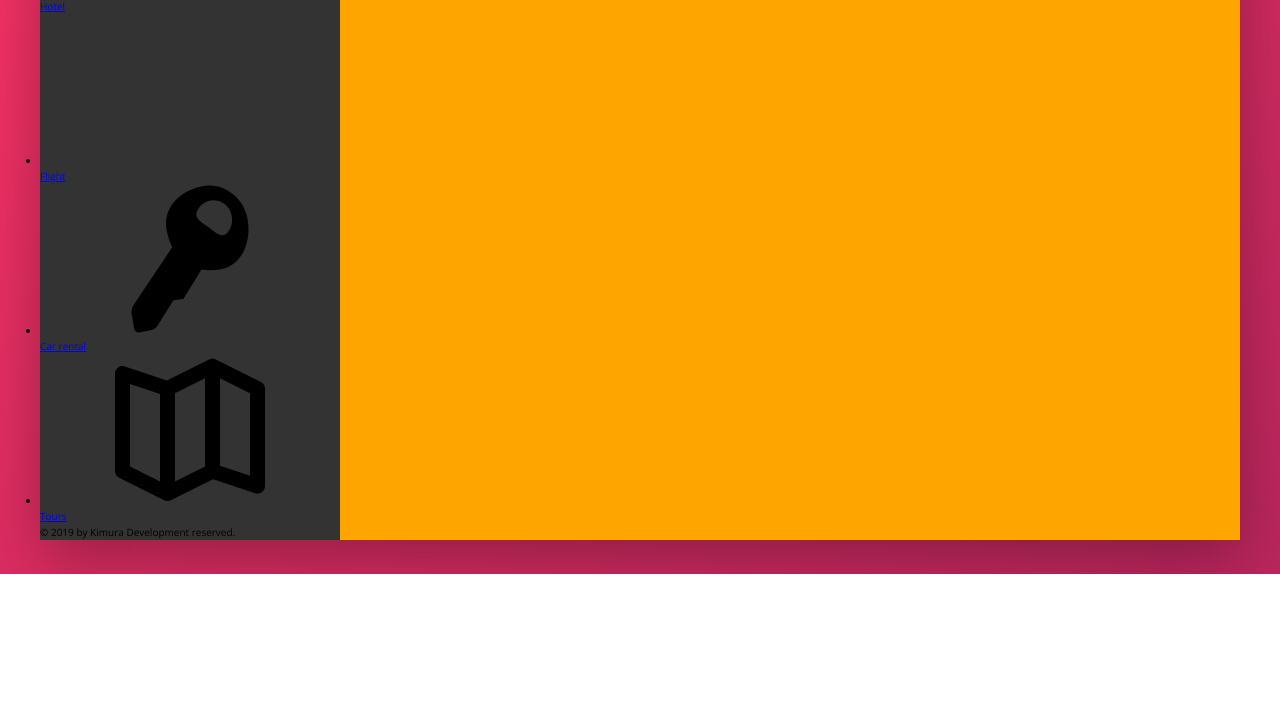
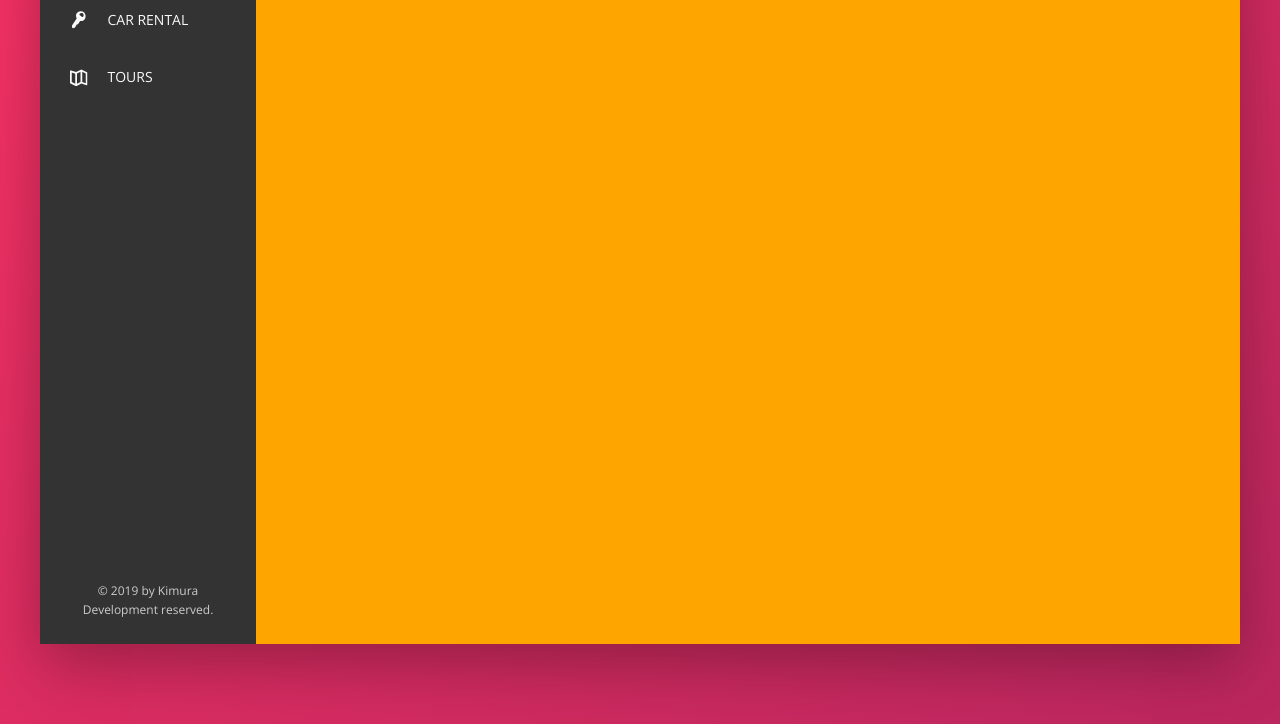
Before and after one commit to kimura-dev/Travel_site, a website: page Travel_Site/index.html in a window 1280 px wide. Shown: the part 306-1030 px from the top of the page. Before the commit the page ends 880 px from the top, so only its background shows below. Drawn offline with nearby package versions, Linux system fonts and the light colour scheme.

Commit message:
finished side nav transitions and added cubic brezier to ::before

```diff
--- a/Travel_Site/index.html
+++ b/Travel_Site/index.html
@@ -44,6 +44,7 @@
                     </div>
                 </nav>
             </header>
+
             <div class="content">
                 <nav class="sidebar">
                     <ul class="side-nav">
@@ -58,7 +59,7 @@
                         <li class="side-nav__item">
                             <a href="#" class="side-nav__link">
                                     <svg class="side-nav__icon">
-                                        <use xlink:href='img/sprite.svg#icon-aircraft-takeoff'></use>
+                                        <use xlink:href='img/sprite.svg#icon-aircraft-take-off'></use>
                                     </svg>
                                     <span>Flight</span>
                             </a>
--- a/Travel_Site/sass/_components.scss
+++ b/Travel_Site/sass/_components.scss
@@ -131,3 +131,71 @@
     margin-right: 1rem;
   }
 }
+
+
+///////////////////////////////////////
+// SIDE NAVIGATION
+.side-nav {
+  font-size: 1.4rem;
+  list-style: none;
+  margin-top: 3.5rem;
+
+  &__item {
+    position: relative;
+
+    &:not(:last-child){
+      margin-bottom: .5rem;
+    }
+  }
+
+  &__item::before {
+    content: "";
+    position: absolute;
+    top: 0;
+    left: 0;
+    height: 100%;
+    width: 3px;
+    background-color: var(--color-primary);
+    transform: scaleY(0);
+    // width waits .2s, same as the transform transition, until it transforms at a .4s rate
+    transition: transform .2s,
+                width .4s cubic-bezier(1,0,0,1) .2s;
+  }
+
+  &__item:hover::before {
+    transform: scaleY(1); //scales 100% in the cross axis(y) on ::before hover
+    width: 100%;
+  }
+
+
+
+  &__link:link,
+  &__link:visited {
+    color: var(--color-grey-light-1);
+    text-decoration: none;
+    text-transform: uppercase;
+    display: block;
+    padding: 1.5rem 3rem;
+    display: flex;
+    align-items: center;
+    position: relative;
+    z-index: 10; // z-index onlys works with specified "positon" property
+  }
+
+  &__icon {
+    width: 1.75rem;
+    height: 1.75rem;
+    margin-right: 2rem;
+    fill: currentColor; //color of parent element
+  }
+
+}
+
+///////////////////////////////////////
+// LEGAL TEXT
+.legal {
+  font-size: 1.2rem;
+  color: var(--color-grey-light-4);
+  text-align: center;
+  padding: 2.5rem;
+}
--- a/Travel_Site/sass/_layout.scss
+++ b/Travel_Site/sass/_layout.scss
@@ -23,9 +23,15 @@
 .sidebar {
   background-color: var(--color-grey-dark-1);
   flex: 0 0 18%;
+  display: flex;
+  flex-direction: column;
+  justify-content: space-between;
 }
 
 .hotel-view {
+  // Test
   background-color: orange;
+  height: 80rem;
+  //
   flex: 1; // element grows as long as it can
 }
```
Also changed, not shown: Travel_Site/css/style.css.
